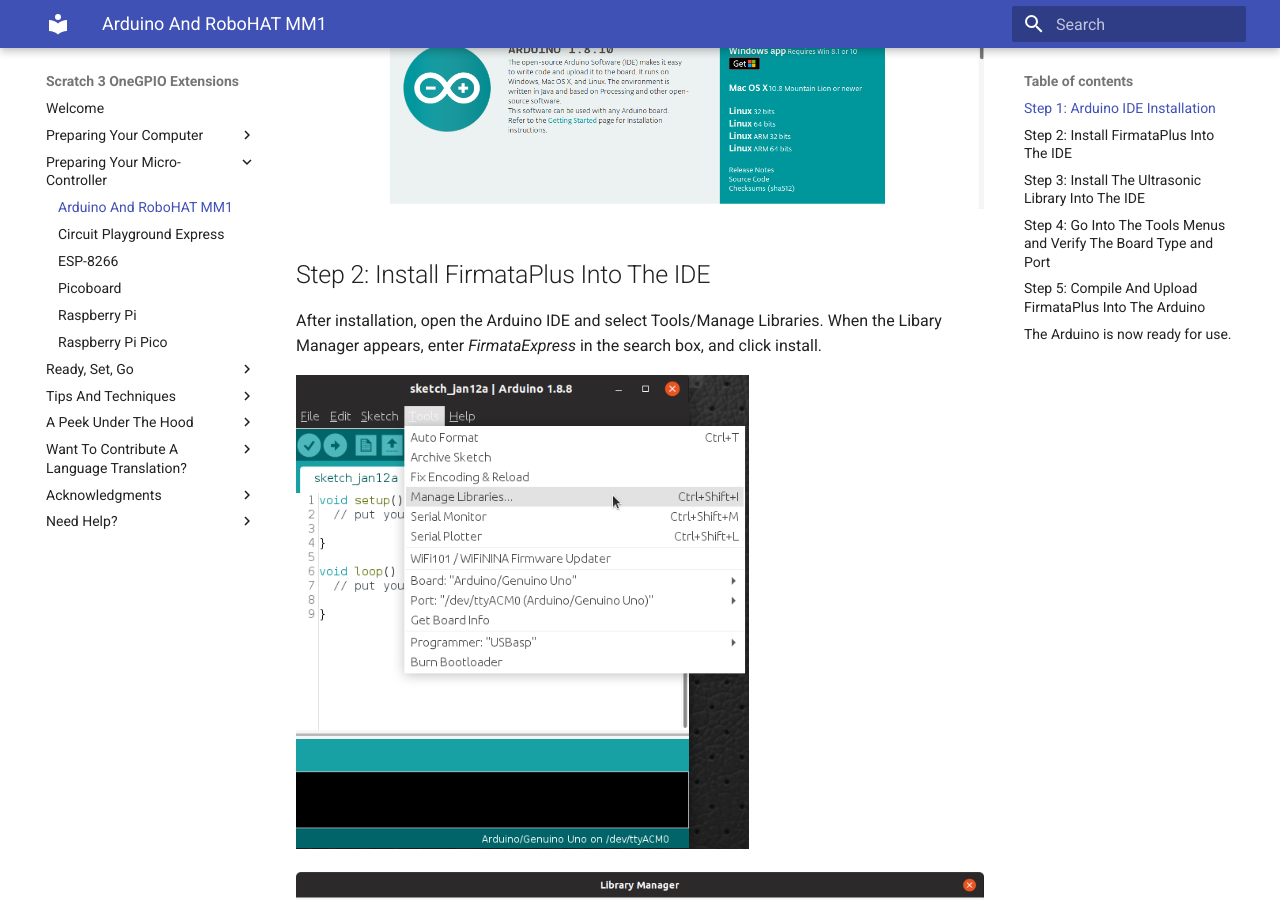
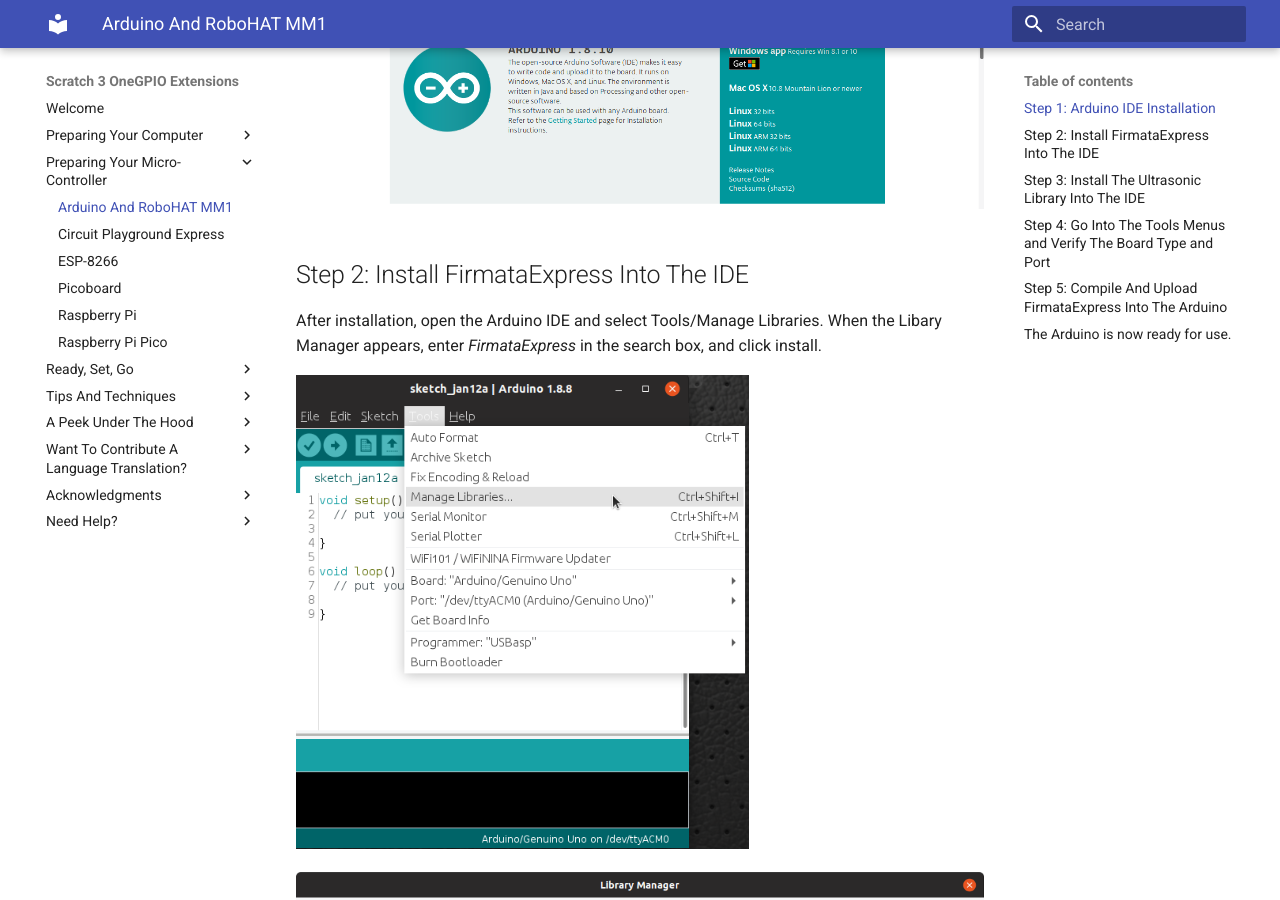
Before and after one commit to MrYsLab/s3-extend, an MkDocs documentation site: the page built from docs/arduino.md, in a window 1280 px wide and 900 px high, scrolled down 603 px. Built offline with MkDocs 1.6.1 and Material for MkDocs 9.7.7, drawn with Linux system fonts in a browser that asks for light colours; some of the changed text lies outside the part shown.

Commit message:
Removed references to FirmataPlus

```diff
--- a/docs/arduino.md
+++ b/docs/arduino.md
@@ -25,7 +25,7 @@
 ![](./images/arduino_ide.png)</br>
 
 
-## Step 2: Install FirmataPlus Into The IDE
+## Step 2: Install FirmataExpress Into The IDE
 
 After installation, open the Arduino IDE and select Tools/Manage
 Libraries. When the Libary Manager appears, enter *FirmataExpress* in
@@ -45,7 +45,7 @@
 
 ## Step 4: Go Into The Tools Menus and Verify The Board Type and Port
 
-## Step 5: Compile And Upload FirmataPlus Into The Arduino
+## Step 5: Compile And Upload FirmataExpress Into The Arduino
 
 Select File/Examples and from the drop-down list, select FirmataExpress.
 
```
Also changed, not shown: docs/index.md (+1 -1 lines).
